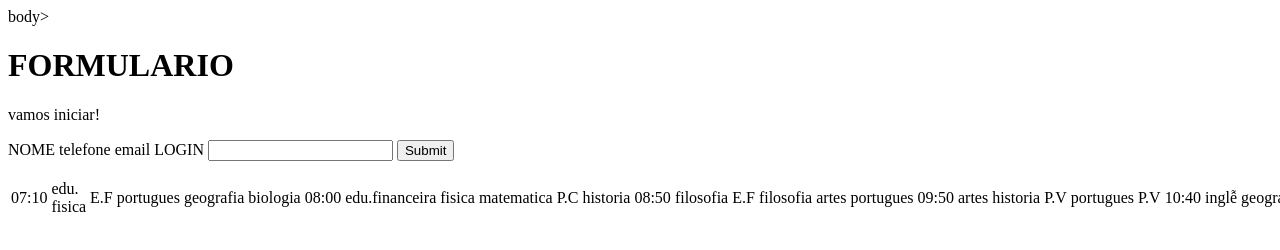
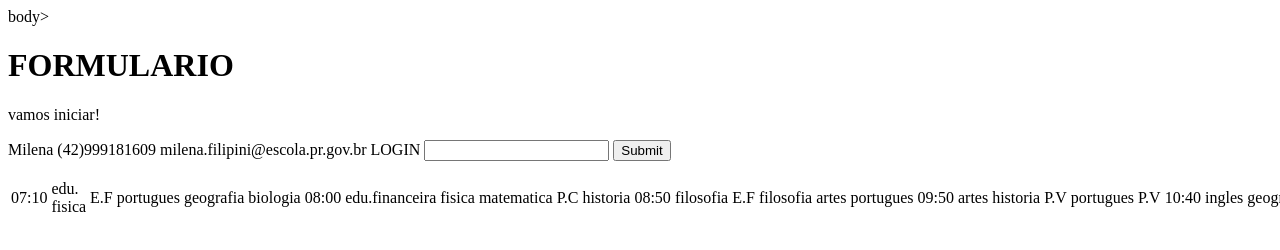
Before and after one commit to milenaap10/form-miih, a plain HTML site: page index.html in a window 1280 px wide. Shown: the top 250 px of the page. Drawn offline with Linux system fonts and the light colour scheme.

Commit message:
Update index.html

```diff
--- a/index.html
+++ b/index.html
@@ -4,9 +4,9 @@
 <p>vamos iniciar!</p>
 <main>
     <form>
-        <label>NOME</label>
-   <label>telefone</label>
-   <label>email</label
+        <label>Milena</label>
+   <label>(42)999181609</label>
+   <label>milena.filipini@escola.pr.gov.br</label
         <input>
 
 
@@ -51,7 +51,7 @@
       <td>P.V</td>
 
       <td>10:40</td>
-      <td>inglễ</td>
+      <td>ingles</td>
       <td>geografia</td>
       <td>p.c</td>
       <td>matematica</td>
```
